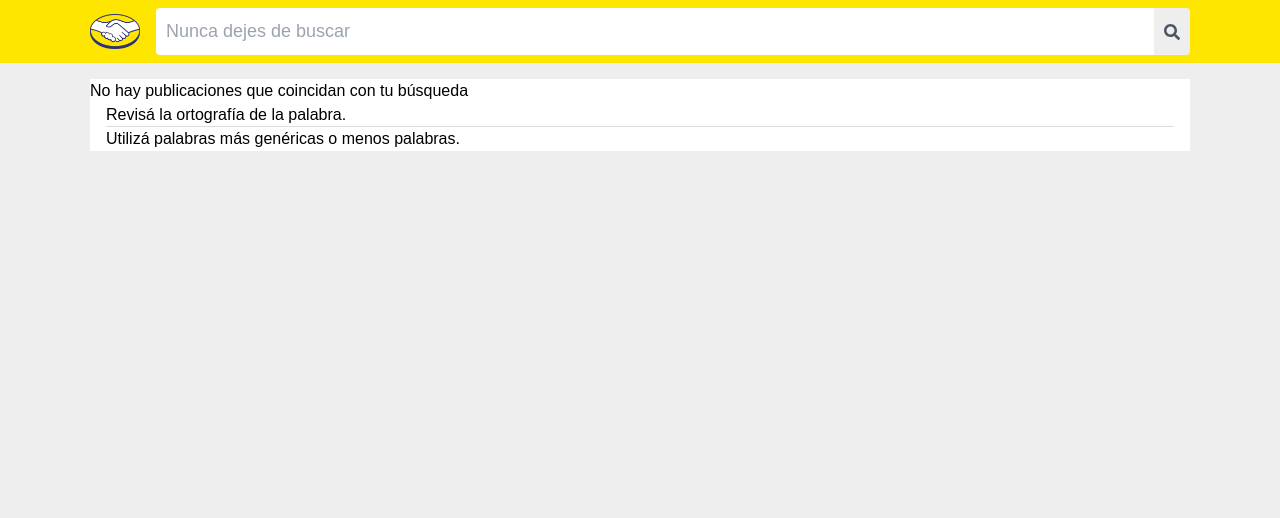
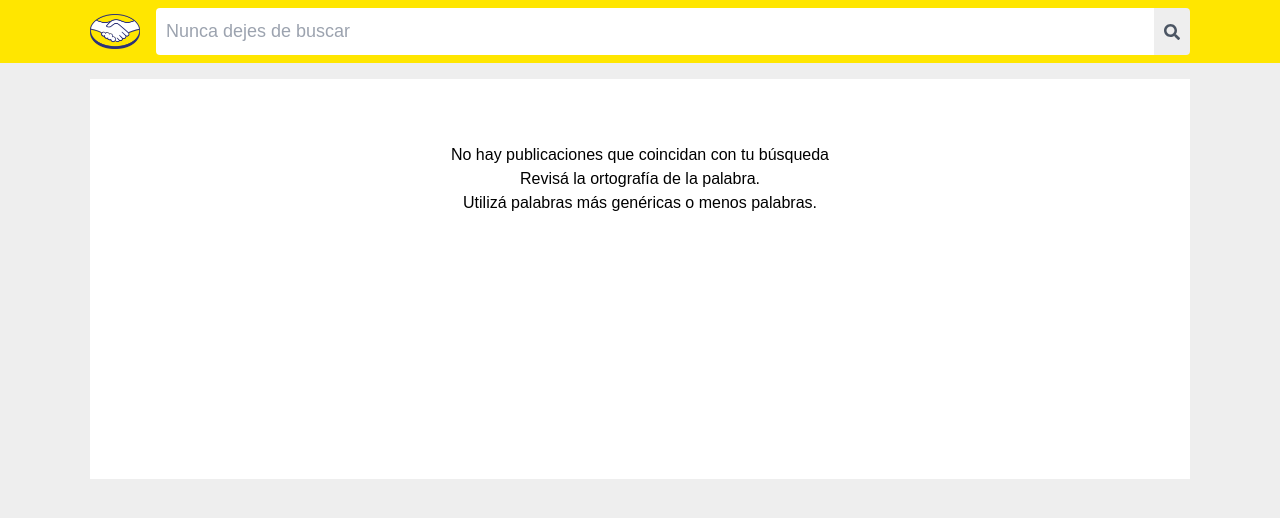
Before and after one commit to FrancoAlfano/ml-search-app, a Next.js app in the folder client/: page /items in a window 1280 px wide. Shown: the top 518 px of the page. Built offline with nearby package versions, Linux system fonts and the light colour scheme.

Commit message:
Add spinner and error components

```diff
--- a/client/src/app/items/[id]/page.jsx
+++ b/client/src/app/items/[id]/page.jsx
@@ -1,12 +1,14 @@
 'use client';
 import { useEffect, useState } from 'react';
+import { useParams } from 'next/navigation';
 import axios from 'axios';
-import { useParams } from 'next/navigation';
+import Link from 'next/link';
+import Head from 'next/head';
 import ItemImage from '../../../components/ItemImage/ItemImage';
 import { formatCurrency } from '../../../utils/formatCurrency';
-import Head from 'next/head';
+import LoadingSpinner from '../../../components/Spinner/LoadingSpinner';
 import '../../../styles/product-detail.scss';
-import Link from 'next/link';
+import ErrorMessage from '../../../components/Error/ErrorMessage';
 
 const ProductDetail = () => {
   const [product, setProduct] = useState(null);
@@ -32,15 +34,15 @@ const ProductDetail = () => {
   }, [id]);
 
   if (loading) {
-    return <p>Cargando...</p>;
+    return <LoadingSpinner />;
   }
 
   if (error) {
-    return <p>{error}</p>;
+    return <ErrorMessage message={error} />;
   }
 
   if (!product) {
-    return <p>No product found.</p>;
+    return <ErrorMessage message="No product found." />;
   }
 
   return (
--- a/client/src/app/items/page.jsx
+++ b/client/src/app/items/page.jsx
@@ -3,6 +3,9 @@ import { useEffect, useState } from 'react';
 import { useSearchParams } from 'next/navigation';
 import axios from 'axios';
 import ItemCard from '../../components/ItemCard/ItemCard';
+import LoadingSpinner from '../../components/Spinner/LoadingSpinner';
+import ErrorMessage from '../../components/Error/ErrorMessage';
+import styles from '../../styles/search-results.module.scss';
 
 const SearchResults = () => {
   const [results, setResults] = useState([]);
@@ -33,22 +36,26 @@ const SearchResults = () => {
     }
   }, [search]);
 
+  const renderContent = () => {
+    if (isLoading) {
+      return <LoadingSpinner />;
+    }
+
+    if (error) {
+      return <ErrorMessage message={`Error: ${error}`} />;
+    }
+
+    if (results.length === 0) {
       return (
-    <div className="container bg-white">
-      <main>
-        {isLoading ? (
-          <p>Cargando...</p>
-        ) : error ? (
-          <p className="text-red-500">Error: {error}</p>
-        ) : results.length === 0 ? (
-          <div>
+        <div className={styles.noResults}>
           <p>No hay publicaciones que coincidan con tu búsqueda</p>
-            <ul>
-              <li>Revisá la ortografía de la palabra.</li>
-              <li>Utilizá palabras más genéricas o menos palabras.</li>
-            </ul>
+          <p>Revisá la ortografía de la palabra.</p>
+          <p>Utilizá palabras más genéricas o menos palabras.</p>
         </div>
-        ) : (
+      );
+    }
+
+    return (
       <ul>
         {results.map(item => (
           <li key={item.id}>
@@ -56,8 +63,12 @@ const SearchResults = () => {
           </li>
         ))}
       </ul>
-        )}
-      </main>
+    );
+  };
+
+  return (
+    <div className={`container bg-white ${styles.searchResults}`}>
+      <main>{renderContent()}</main>
     </div>
   );
 };
--- /dev/null
+++ b/client/src/components/Error/ErrorMessage.jsx
@@ -0,0 +1,9 @@
+import React from 'react';
+
+const ErrorMessage = ({ message }) => (
+  <div className="error-message">
+    <p>{message}</p>
+  </div>
+);
+
+export default ErrorMessage;
--- /dev/null
+++ b/client/src/components/Spinner/LoadingSpinner.jsx
@@ -0,0 +1,9 @@
+import React from 'react';
+
+const LoadingSpinner = () => (
+  <div className="loading-spinner">
+    <div className="spinner"></div>
+  </div>
+);
+
+export default LoadingSpinner;
--- a/client/src/styles/globals.scss
+++ b/client/src/styles/globals.scss
@@ -68,3 +68,41 @@ a {
 a:hover {
   text-decoration: underline;
 }
+
+.loading-spinner {
+  display: flex;
+  justify-content: center;
+  align-items: center;
+  height: 100vh;
+
+  .spinner {
+    border: 4px solid #f3f3f3;
+    border-top: 4px solid #3483fa;
+    border-radius: 50%;
+    width: 40px;
+    height: 40px;
+    animation: spin 1s linear infinite;
+  }
+}
+
+@keyframes spin {
+  0% {
+    transform: rotate(0deg);
+  }
+  100% {
+    transform: rotate(360deg);
+  }
+}
+
+.error-message {
+  display: flex;
+  justify-content: center;
+  align-items: center;
+  height: 100vh;
+
+  p {
+    color: #dc3545;
+    font-size: 18px;
+    text-align: center;
+  }
+}
--- /dev/null
+++ b/client/src/styles/search-results.module.scss
@@ -0,0 +1,35 @@
+.searchResults {
+  min-height: 400px;
+  display: flex;
+  flex-direction: column;
+}
+
+.loading,
+.error,
+.noResults {
+  display: flex;
+  justify-content: center;
+  align-items: center;
+  min-height: 200px;
+  text-align: center;
+  padding: 20px;
+}
+
+.loading {
+  font-size: 18px;
+  color: #666;
+}
+
+.error {
+  color: #ff0000;
+}
+
+.noResults {
+  flex-direction: column;
+
+  ul {
+    list-style-type: disc;
+    padding-left: 20px;
+    margin-top: 10px;
+  }
+}
```
Lines whose indentation alone changed are shown as unchanged.
